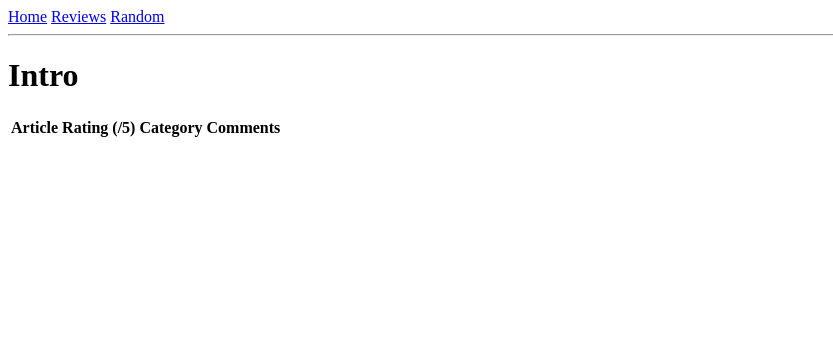
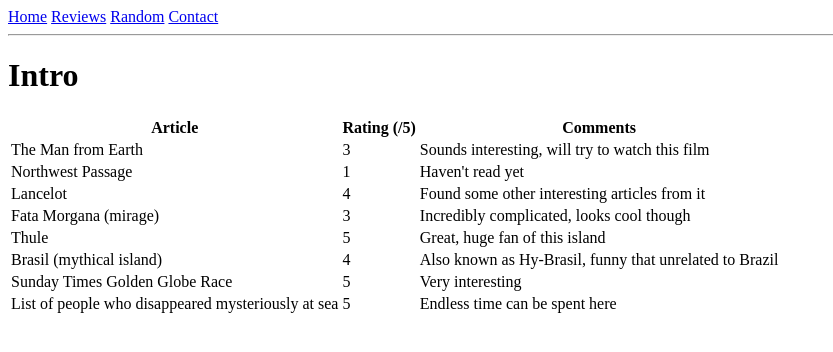
Before and after one commit to tjbyars/html-website, a plain HTML site: page reviews.html in a window 1280 px wide. Shown: the whole page, without its empty margins (0-833 px from the left). Drawn offline with Linux system fonts and the light colour scheme.

Commit message:
Added fake contact form and some other features

```diff
--- a/reviews.html
+++ b/reviews.html
@@ -18,21 +18,105 @@
         <a href="/index.html">Home</a>
         <a href="/reviews.html">Reviews</a>
         <a href="/random.html">Random</a>
+        <a href="/contact.html">Contact</a>
         <hr>
     </nav>
     <h1>
         Intro
     </h1>
+
     <table>
         <tr>
             <th>Article</th>
             <th>Rating (/5)</th>
-            <th>Category</th>
             <th>Comments</th>
         </tr>
         <tr>
             <td>
-
+                The Man from Earth
+            </td>
+            <td>
+                3
+            </td>
+            <td>
+                Sounds interesting, will try to watch this film
+            </td>
+        </tr>
+        <tr>
+            <td>
+                Northwest Passage
+            </td>
+            <td>
+                1
+            </td>
+            <td>
+                Haven't read yet
+            </td>
+        </tr>
+        <tr>
+            <td>
+                Lancelot
+            </td>
+            <td>
+                4
+            </td>
+            <td>
+                Found some other interesting articles from it
+            </td>
+        </tr>
+        <tr>
+            <td>
+                Fata Morgana (mirage)
+            </td>
+            <td>
+                3
+            </td>
+            <td>
+                Incredibly complicated, looks cool though
+            </td>
+        </tr>
+        <tr>
+            <td>
+                Thule
+            </td>
+            <td>
+                5
+            </td>
+            <td>
+                Great, huge fan of this island
+            </td>
+        </tr>
+        <tr>
+            <td>
+                Brasil (mythical island)
+            </td>
+            <td>
+                4
+            </td>
+            <td>
+                Also known as Hy-Brasil, funny that unrelated to Brazil
+            </td>
+        </tr>
+        <tr>
+            <td>
+                Sunday Times Golden Globe Race
+            </td>
+            <td>
+                5
+            </td>
+            <td>
+                Very interesting
+            </td>
+        </tr>
+        <tr>
+            <td>
+                List of people who disappeared mysteriously at sea
+            </td>
+            <td>
+                5
+            </td>
+            <td>
+                Endless time can be spent here
             </td>
         </tr>
     </table>
```
Also changed, not shown: contact.html (added, +68 -0 lines), index.html (+9 -8 lines), random.html (+17 -0 lines), 1 other file.
